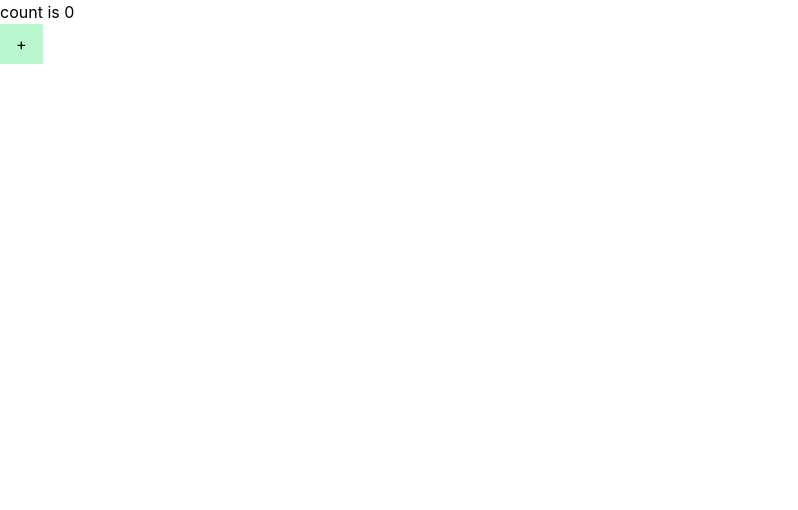
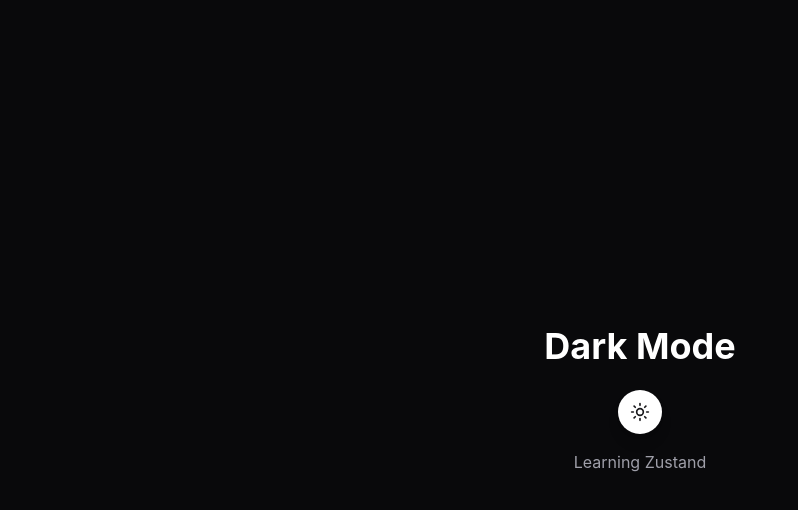
Before and after one commit to undefinedx96/mernix, a React (Vite) app in the folder client/: page / in a window 1280 px wide. Shown: the top 510 px of the page, without its empty margins (0-798 px from the left). Built offline with nearby package versions, Linux system fonts and the light colour scheme.

Commit message:
feat: implement theme toggle functionality with Zustand for dark mode support
Signed-off-by: undefinedx96 <9tbs6@proton.me>

```diff
--- a/client/index.html
+++ b/client/index.html
@@ -4,7 +4,7 @@
     <meta charset="UTF-8" />
     <link rel="icon" type="image/svg+xml" href="/favicon.svg" />
     <meta name="viewport" content="width=device-width, initial-scale=1.0" />
-    <title>client</title>
+    <title>Mernix</title>
   </head>
   <body>
     <div id="root"></div>
--- a/client/src/App.tsx
+++ b/client/src/App.tsx
@@ -1,22 +1,46 @@
-import { useState } from 'react'
+import { useEffect } from 'react'
+import { useThemeStore } from './store/themeStore.ts'
+import { Sun, Moon } from 'lucide-react'
 
-const App = () => {
+function App() {
+    const { isDarkMode, toggleTheme } = useThemeStore();
 
-  const [count, setCount] = useState(0);
+    useEffect(() => {
+        if (isDarkMode) {
+            document.documentElement.classList.add('dark');
+        }
+        else {
+            document.documentElement.classList.remove('dark');
+        }
+    }, [isDarkMode]);
 
-  const handleClick = () => {
-    setCount(count + 1);
-  };
+    return (
+        <div className='min-h-screen transition-colors duration-300 bg-white dark:bg-zinc-950 text-zinc-900 dark:text-white flex flex-col items-center justify-center'>
 
-  return (
-    <div>
-      <p>count is {count}</p>
-      <button
-        className='bg-green-200 px-4 py-2 cursor-pointer'
-        onClick={handleClick}
-      >+</button>
-    </div>
-  )
+            <h1 className='text-4xl font-bold mb-6'>
+                {isDarkMode ? 'Dark' : 'Light'}{' '}Mode
+            </h1>
+
+            <button
+                onClick={toggleTheme}
+                className='px-3 py-3 rounded-full font-medium flex items-center gap-2 bg-zinc-900 text-white dark:bg-white dark:text-zinc-900 hover:opacity-90 transition-all active:scale-95 shadow-lg cursor-pointer'
+            >
+                {isDarkMode ? (
+                    <>
+                        <Sun size={20} />
+                    </>
+                ) : (
+                    <>
+                        <Moon size={20} />
+                    </>
+                )}
+            </button>
+
+            <p className='mt-4 text-zinc-500 dark:text-zinc-400'>
+                Learning Zustand
+            </p>
+        </div>
+    )
 }
 
 export default App
--- a/client/src/index.css
+++ b/client/src/index.css
@@ -1 +1,3 @@
 @import 'tailwindcss';
+
+@custom-variant dark (&:where(.dark, .dark *));
--- /dev/null
+++ b/client/src/store/themeStore.ts
@@ -0,0 +1,36 @@
+import { create } from 'zustand'
+import { persist, devtools } from 'zustand/middleware'
+
+
+
+interface ThemeStore {
+	isDarkMode: boolean;
+	toggleTheme: () => void;
+}
+
+
+
+export const useThemeStore = create<ThemeStore>()(
+	devtools(
+		persist(
+			(set) => (
+				{
+					isDarkMode: true,
+					toggleTheme: () => set(
+						(state) => ({
+							isDarkMode: !state.isDarkMode,
+						}),
+						false,
+						'toggleTheme'
+					),
+				}
+			),
+			{
+				name: 'theme'
+			},
+		),
+		{
+			name: 'ThemeStore'
+		}
+	)
+);
```
